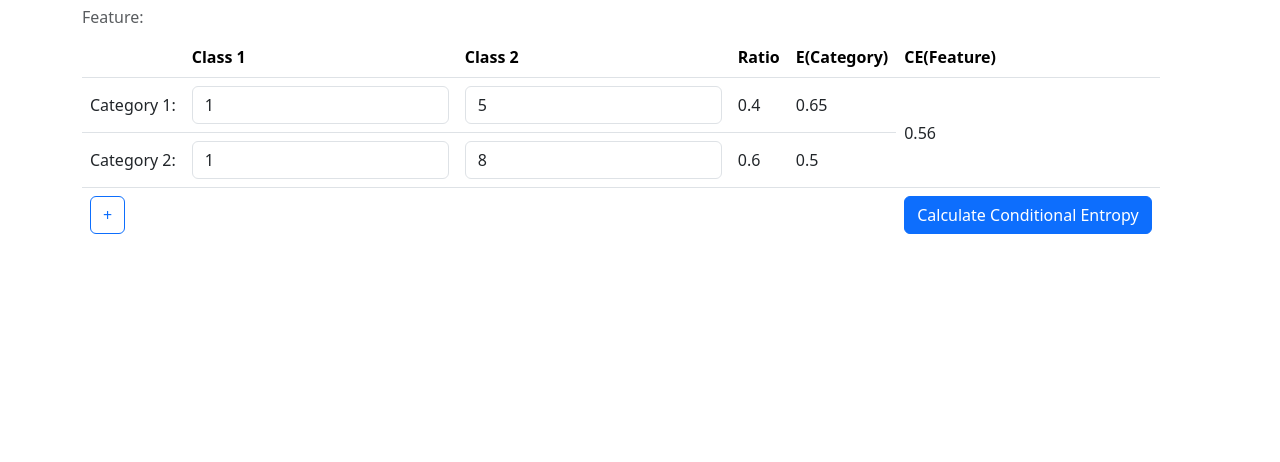
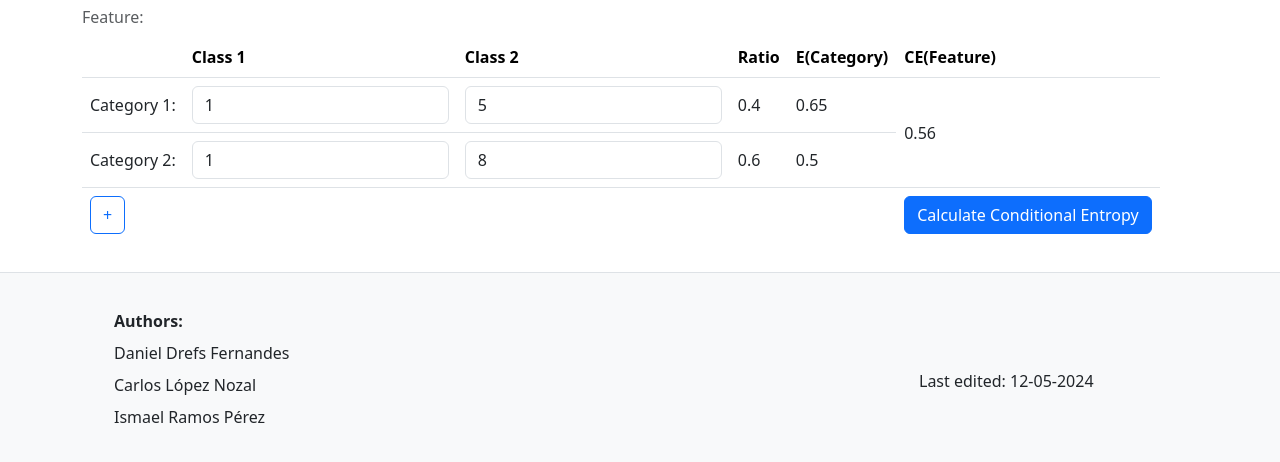
Before and after one commit to danieldf01/TFG-decision-trees-sim, a website: page prototypes/conditional entropy/index.html in a window 1280 px wide. Shown: the part 274-736 px from the top of the page. Drawn offline with nearby package versions, Linux system fonts and the light colour scheme.

Commit message:
Added footer to all prototype pages #45

```diff
--- a/prototypes/conditional entropy/css/styles.css
+++ b/prototypes/conditional entropy/css/styles.css
@@ -43,3 +43,7 @@ body::before {
         content: "XXL";
     }
 }
+
+.fill-viewport-height {
+    min-height: 23vh;
+}
--- a/prototypes/conditional entropy/index.html
+++ b/prototypes/conditional entropy/index.html
@@ -32,10 +32,12 @@
                     <a href="../entropy/" class="nav-link link-dark px-2 link-opacity-50-hover ">Entropy</a>
                 </li>
                 <li class="nav-item">
-                    <a href="../conditional entropy/" class="nav-link link-dark px-2 opacity-50 ">Conditional Entropy</a>
+                    <a href="../conditional entropy/" class="nav-link link-dark px-2 opacity-50 ">Conditional
+                        Entropy</a>
                 </li>
                 <li class="nav-item">
-                    <a href="../decision tree/" class="nav-link link-dark px-2 link-opacity-50-hover ">Decision Tree ID3</a>
+                    <a href="../decision tree/" class="nav-link link-dark px-2 link-opacity-50-hover ">Decision Tree
+                        ID3</a>
                 </li>
             </ul>
         </div>
@@ -210,6 +212,27 @@
             </div>
         </div>
     </div>
+    <!-- Footer -->
+    <footer class="py-3 mt-2 border-top bg-body-tertiary ">
+        <div class="container d-flex flex-wrap justify-content-between align-items-center help fill-viewport-height">
+            <div class="col-md-4 col-auto d-flex align-items-center">
+                <ul class="flex-column">
+                    <span class="fw-bold ">Authors:</span>
+                    <li class="mb-2 mt-2" style="list-style-type: none;">
+                        <span>Daniel Drefs Fernandes</span>
+                    </li>
+                    <li class="mb-2" style="list-style-type: none;">
+                        <span>Carlos López Nozal</span>
+                    </li>
+                    <li class="mb-2" style="list-style-type: none;">
+                        <span>Ismael Ramos Pérez</span>
+                    </li>
+                </ul>
+            </div>
+            <div class="col-md-3 col-auto d-flex align-items-center">
+                <span class="fw-light">Last edited: 12-05-2024</span>
+            </div>
+        </div>
+    </footer>
 </body>
-
 </html>
```
Also changed, not shown: prototypes/decision tree/index.html (+22 -3 lines), prototypes/entropy/index.html (+23 -0 lines).
